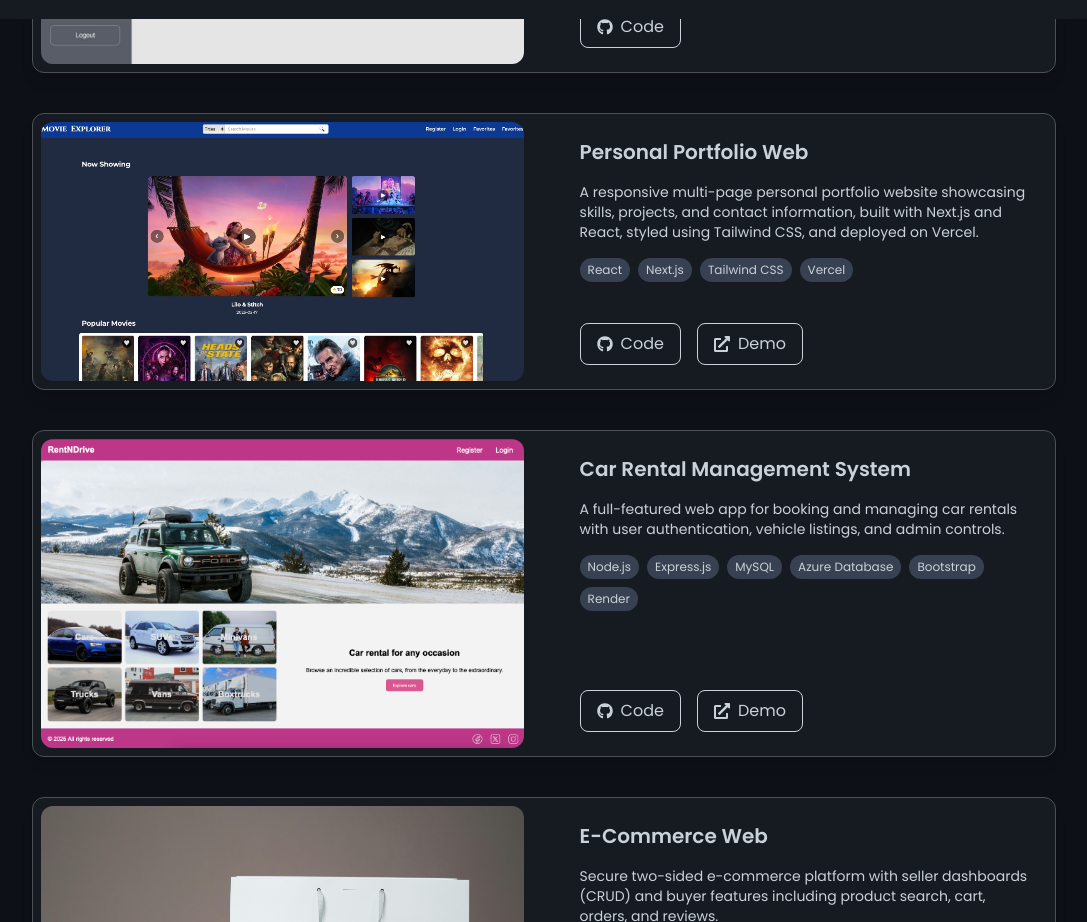
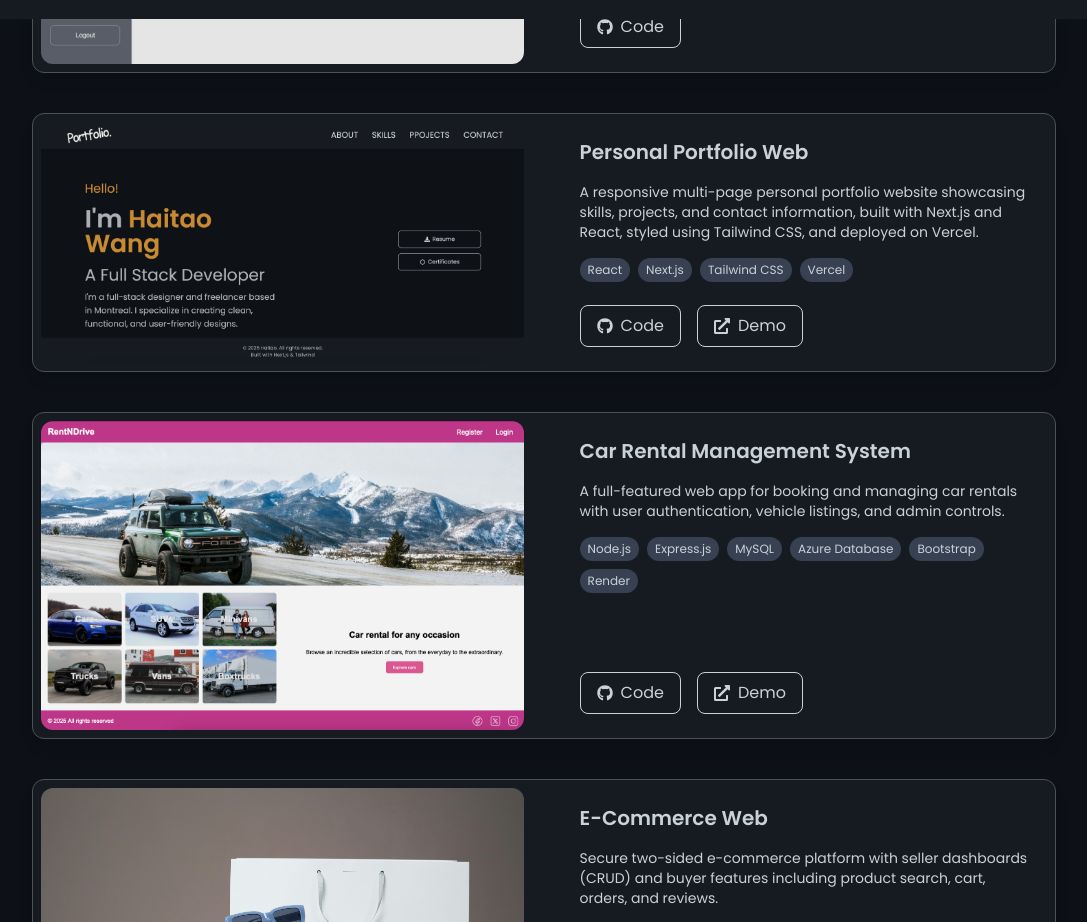
Before and after one commit to Hitao1623/portfolio-nextjs-haitao, a Next.js app: page /projects in a window 1280 px wide. Shown: the part 781-1703 px from the top of the page, without its empty margins (96-1183 px from the left). Built offline with nearby package versions, Linux system fonts and the light colour scheme.

Commit message:
Update projects.js
image added

```diff
--- a/pages/projects.js
+++ b/pages/projects.js
@@ -21,7 +21,7 @@ export default function Projects() {
     },
     {
       title: "Personal Portfolio Web",
-      image: "/files/movieweb.jpeg",
+      image: "/files/portfolio.png",
       description: "A responsive multi-page personal portfolio website showcasing skills, projects, and contact information, built with Next.js and React, styled using Tailwind CSS, and deployed on Vercel.",
       tech: ["React", "Next.js", "Tailwind CSS", "Vercel"],
       codeLink: "https://github.com/Hitao1623/portfolio-nextjs-haitao",
```
